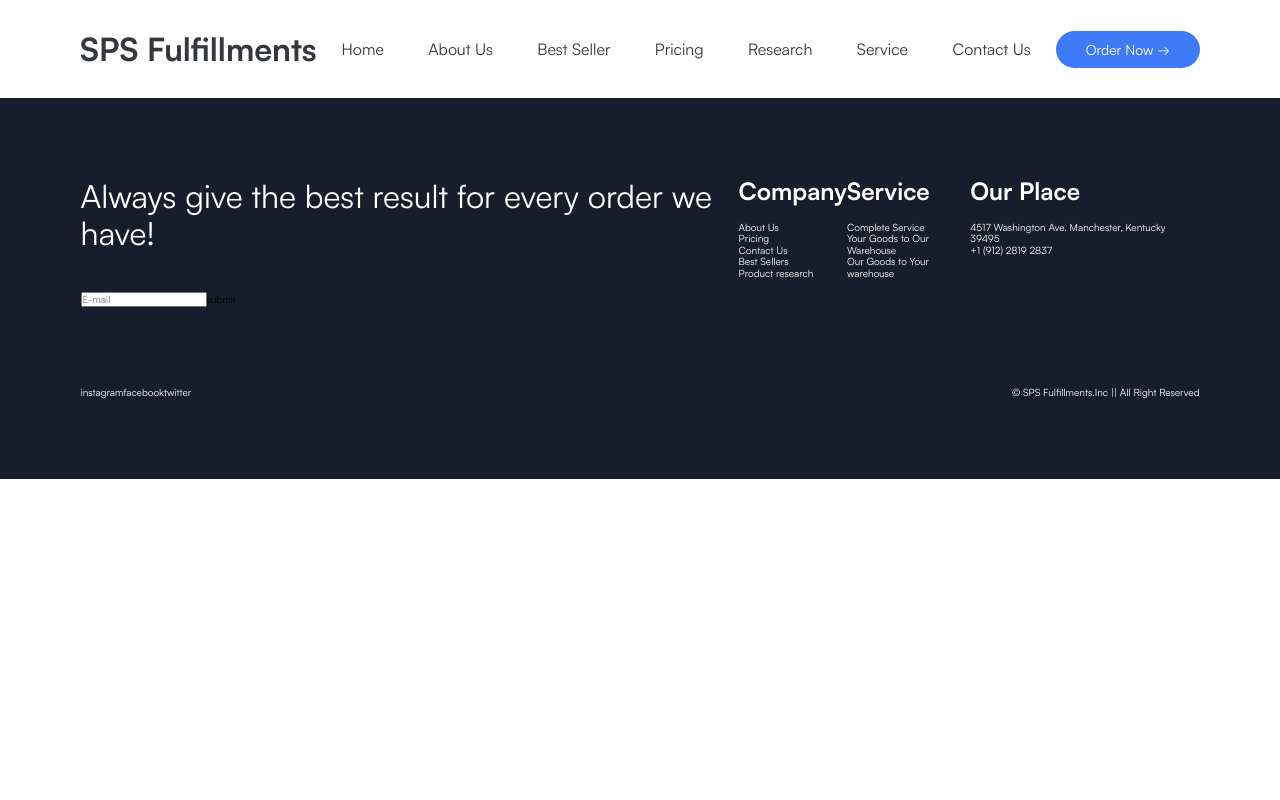
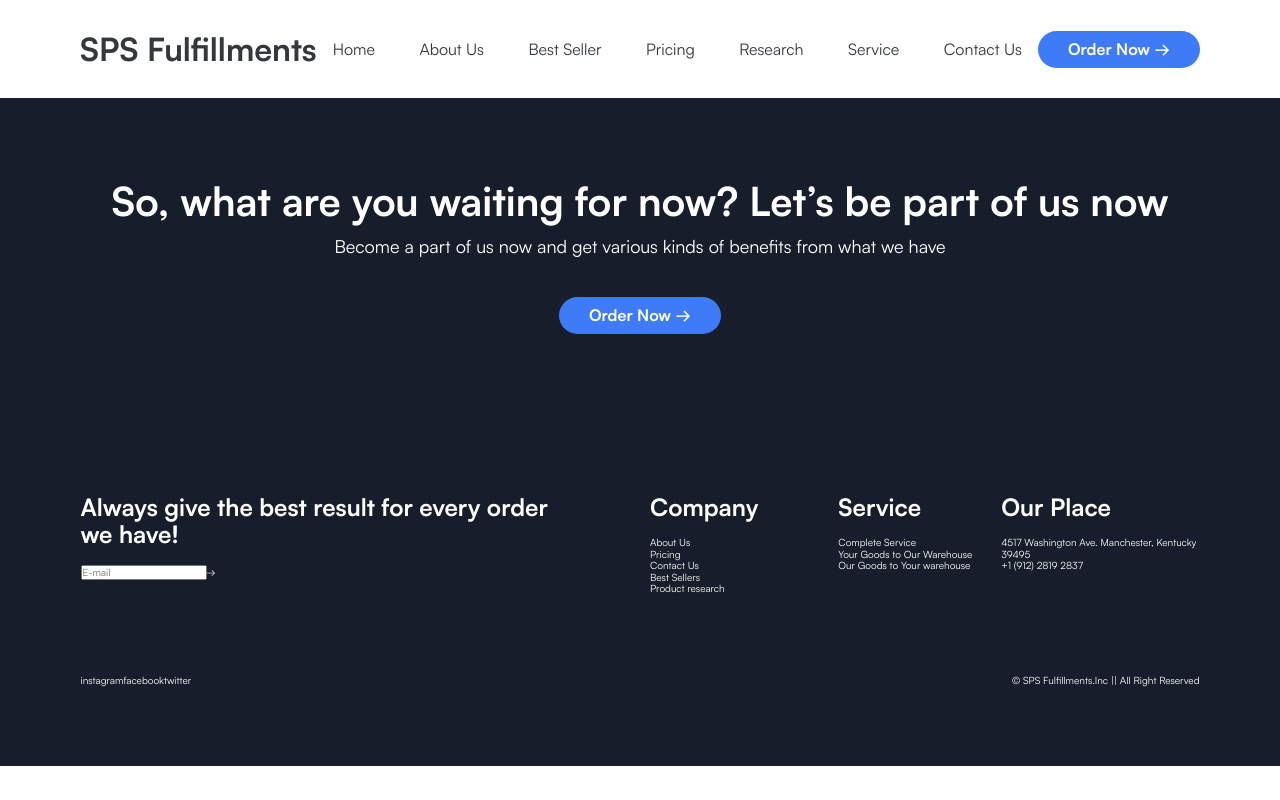
Before and after one commit to Vergilius88/sps, a React (Create React App) app: page / in a window 1280 px wide. Built offline with nearby package versions, Linux system fonts and the light colour scheme.

Commit message:
added 2 bloks

```diff
--- a/src/App.tsx
+++ b/src/App.tsx
@@ -4,13 +4,16 @@ import { Header } from "./layouts/header/header";
 import "./assets/baseStyle/base.css";
 import "./assets/baseStyle/normalize.css";
 import "./assets/baseStyle/fonts.css";
+import { Main } from "./layouts/main/main";
+import { OrderNowBlock } from "./components/orderNow/orderNow";
 
 function App() {
   return (
     <div className="App">
-      <div className="container">
-        <Header />
-      </div>
+      <Header />
+      <Main>
+        <OrderNowBlock />
+      </Main>
       <Footer />
     </div>
   );
--- /dev/null
+++ b/src/components/button/mainButton.scss
@@ -0,0 +1,12 @@
+.mainButton {
+    font-family: 'Satoshi-Bold';
+    padding: 0.8rem 3rem;
+    font-size: 1.6rem;
+    line-height: 2.1rem;
+    color: #FFFFFF;
+    background-color: #3F7BF6;
+    border-radius: 10rem;
+}
+.transparentButton{
+    background-color: transparent;
+}
--- /dev/null
+++ b/src/components/button/mainButton.tsx
@@ -0,0 +1,12 @@
+import "./mainButton.scss"
+
+interface Props {
+    title?: string,
+    theme?: string
+}
+
+export const MainButton = ({ title, theme }: Props) => {
+    return (
+        <button className={`mainButton ${theme}`}>{title}</button>
+    )
+}
--- /dev/null
+++ b/src/components/orderNow/orderNow.scss
@@ -0,0 +1,18 @@
+.orderNowBlock {
+    display: flex;
+    flex-direction: column;
+    align-items: center;
+    background-color: #181D2B;
+    color: #FFFFFF;
+    h2{
+        font-family: 'Satoshi-Bold';
+        font-size: 4rem;
+        margin-bottom: 1.2rem;
+
+    }
+    p{
+        font-size: 1.8rem;
+        margin-bottom: 4rem;
+    }
+    padding: 8rem;
+}
--- /dev/null
+++ b/src/components/orderNow/orderNow.tsx
@@ -0,0 +1,13 @@
+import { MainButton } from "../button/mainButton"
+import "./orderNow.scss"
+
+export const OrderNowBlock = () => {
+    return (
+        <div className="orderNowBlock">
+            <h2>So, what are you waiting for now? Let’s be part of us now</h2>
+            <p>Become a part of us now and get various kinds of
+                benefits from what we have</p>
+            <MainButton title="Order Now &#8594;"/>
+        </div >
+    )
+}
--- a/src/layouts/footer/footer.scss
+++ b/src/layouts/footer/footer.scss
@@ -9,17 +9,16 @@
         display: flex;
         justify-content: space-between;
         margin-bottom: 8rem;
-        &:not(:last-child){
-            margin-right: 2rem;
-        }
     }
 
     h3 {
         font-family: 'Satoshi-Bold';
         font-size: 2.4rem;
         margin-bottom: 1.6rem;
+        margin-right: 8rem;
     }
-    a{
+
+    a {
         color: #FFFFFF;
     }
 }
@@ -28,6 +27,12 @@
     p {
         font-size: 3.2rem;
         margin-bottom: 4rem;
+    }
+    input{
+
+    }
+    button{
+        color: #FFFFFF;
     }
 }
 
--- a/src/layouts/footer/footer.tsx
+++ b/src/layouts/footer/footer.tsx
@@ -6,10 +6,10 @@ export const Footer = () => {
         <footer className="footer">
             <div className="footerListsAndFeedback">
                 <div className="feedback">
-                    <p>Always give the best result for every order we have!</p>
+                    <h3>Always give the best result for every order we have!</h3>
                     <form action="">
                         <input type="email" name="feedback" placeholder="E-mail" />
-                        <button>submit</button>
+                        <button>&#8594;</button>
                     </form>
                 </div>
                 <div className="footerNavigationWrapper">
--- a/src/layouts/header/header.tsx
+++ b/src/layouts/header/header.tsx
@@ -1,4 +1,5 @@
 import { Link } from "react-router-dom"
+import { MainButton } from "../../components/button/mainButton"
 
 import "./header.scss"
 
@@ -15,7 +16,7 @@ export const Header =()=>{
             <Link className="navigationLink" to="/"> Service</Link>
             <Link className="navigationLink" to="/"> Contact Us</Link>
           </nav>
-          <button className="navigationButton">Order Now 	&#8594;</button>
+          <MainButton title="Order Now &#8594;"/>
         </header>
     )
 }
--- /dev/null
+++ b/src/layouts/main/main.tsx
@@ -0,0 +1,13 @@
+import "./main.scss"
+
+interface Props{
+    children?: any
+}
+
+export const Main =({children}:Props)=>{
+    return(
+        <main>
+            {children}
+        </main>
+    )
+}
```
Also changed, not shown: src/layouts/main/main.scss (added).
